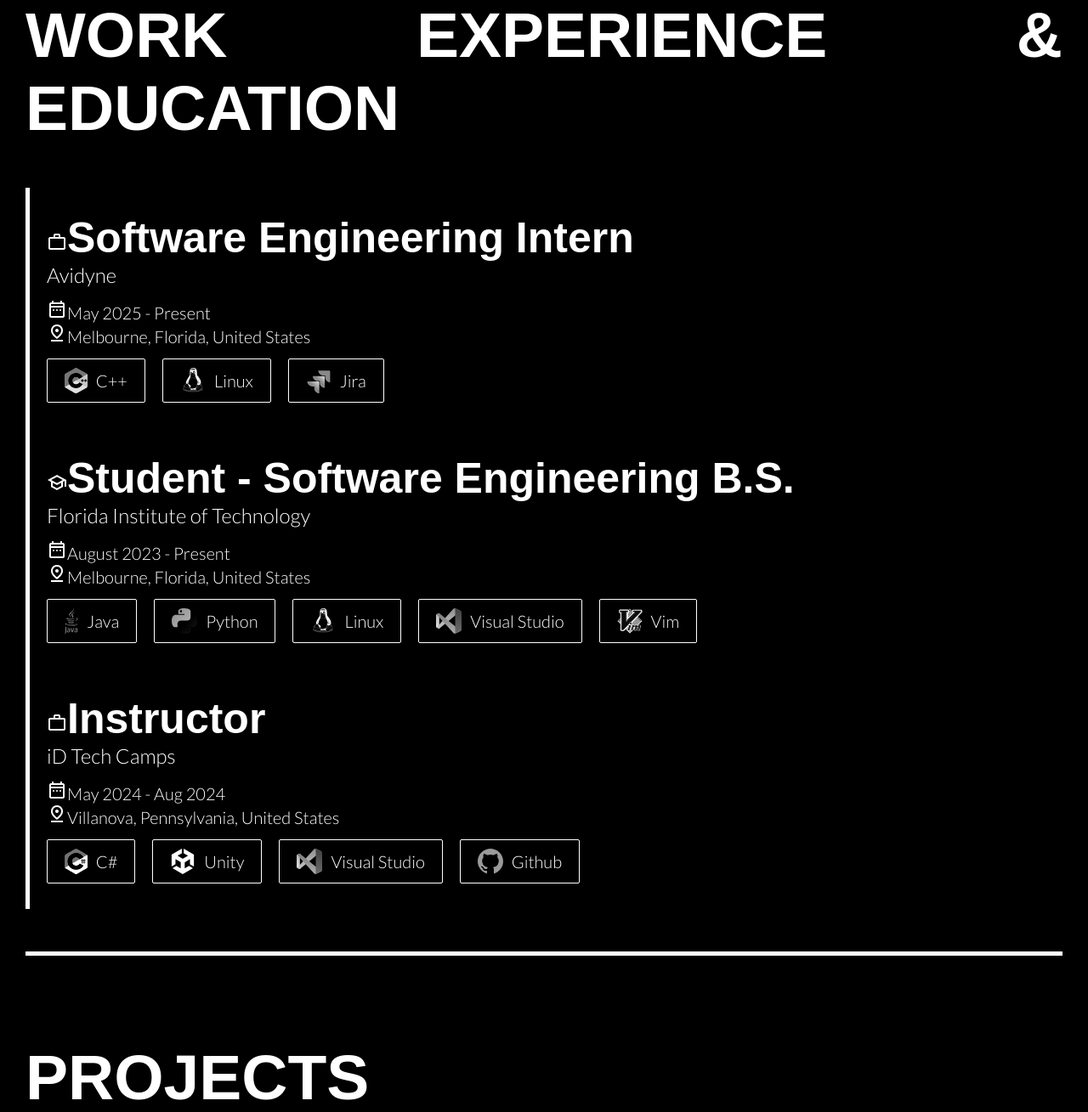
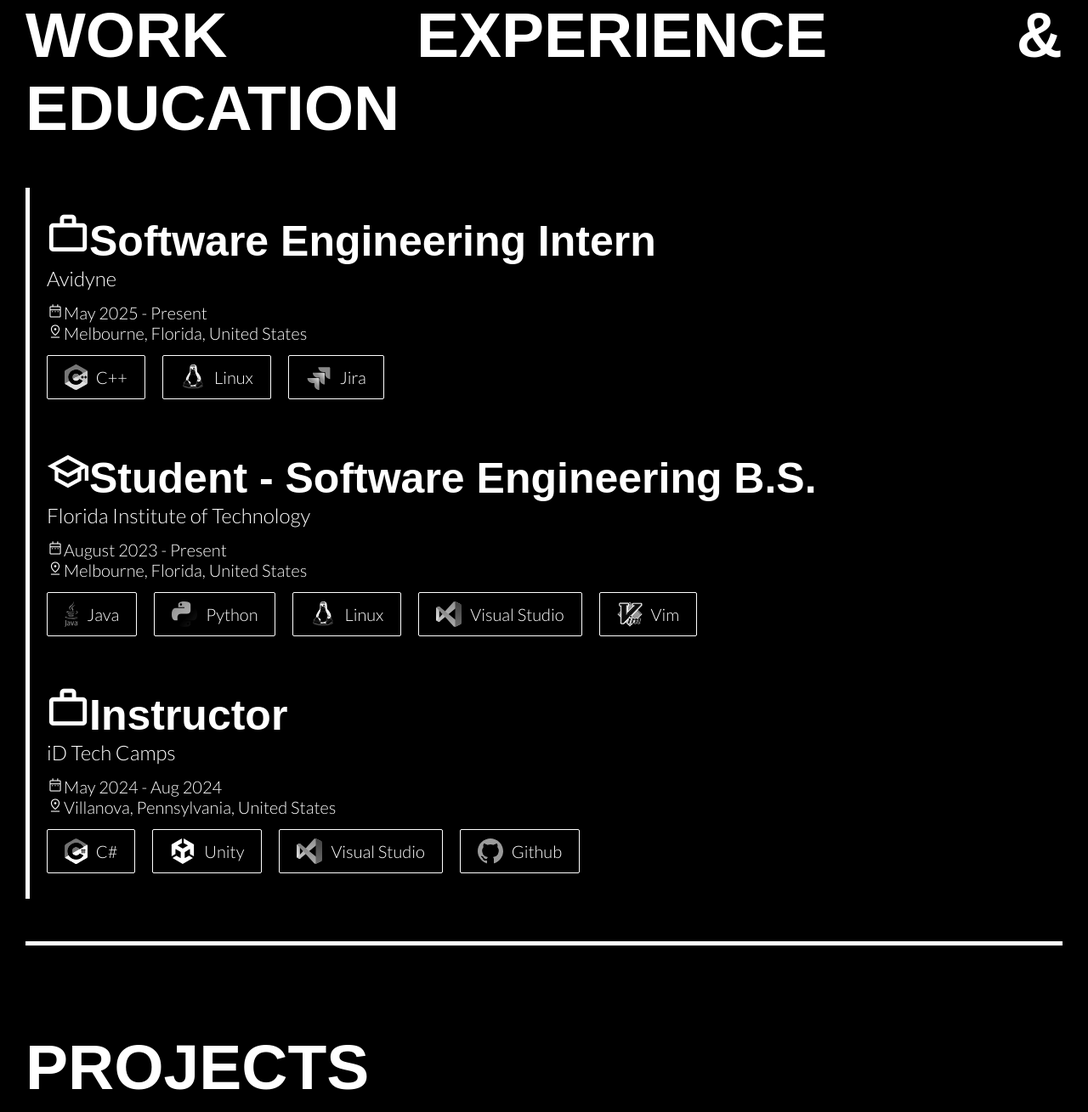
Before and after one commit to brysonnoble/brysonnoble.github.io, a PHP site: page / in a window 1280 px wide. Shown: the part 1052-2361 px from the top of the page at 85% size. Run offline with PHP 8.4, Linux system fonts and the light colour scheme; style sheets or scripts are compiled from the project's sources; some web fonts are replaced.

Commit message:
Update styles.scss

```diff
--- a/styles.scss
+++ b/styles.scss
@@ -223,7 +223,6 @@ a {
   flex-direction: column;
   padding-top: 30px;
   padding-bottom: 30px;
-  div {
   * {
     margin: 0;
     font-weight: 300;
@@ -243,15 +242,12 @@ a {
     margin-bottom: 14px;
   }
   h5 {
+    font-weight: 300;
     font-size: 20px;
   }
   .material-symbols-outlined {
-      font-variation-settings:
-      'FILL' 0,
-      'wght' 400,
-      'GRAD' 0,
-      'opsz' 24
-    }
+    font-size: inherit;
+    font-weight: inherit;
   }
 }
 
```
Lines whose indentation alone changed are shown as unchanged.
